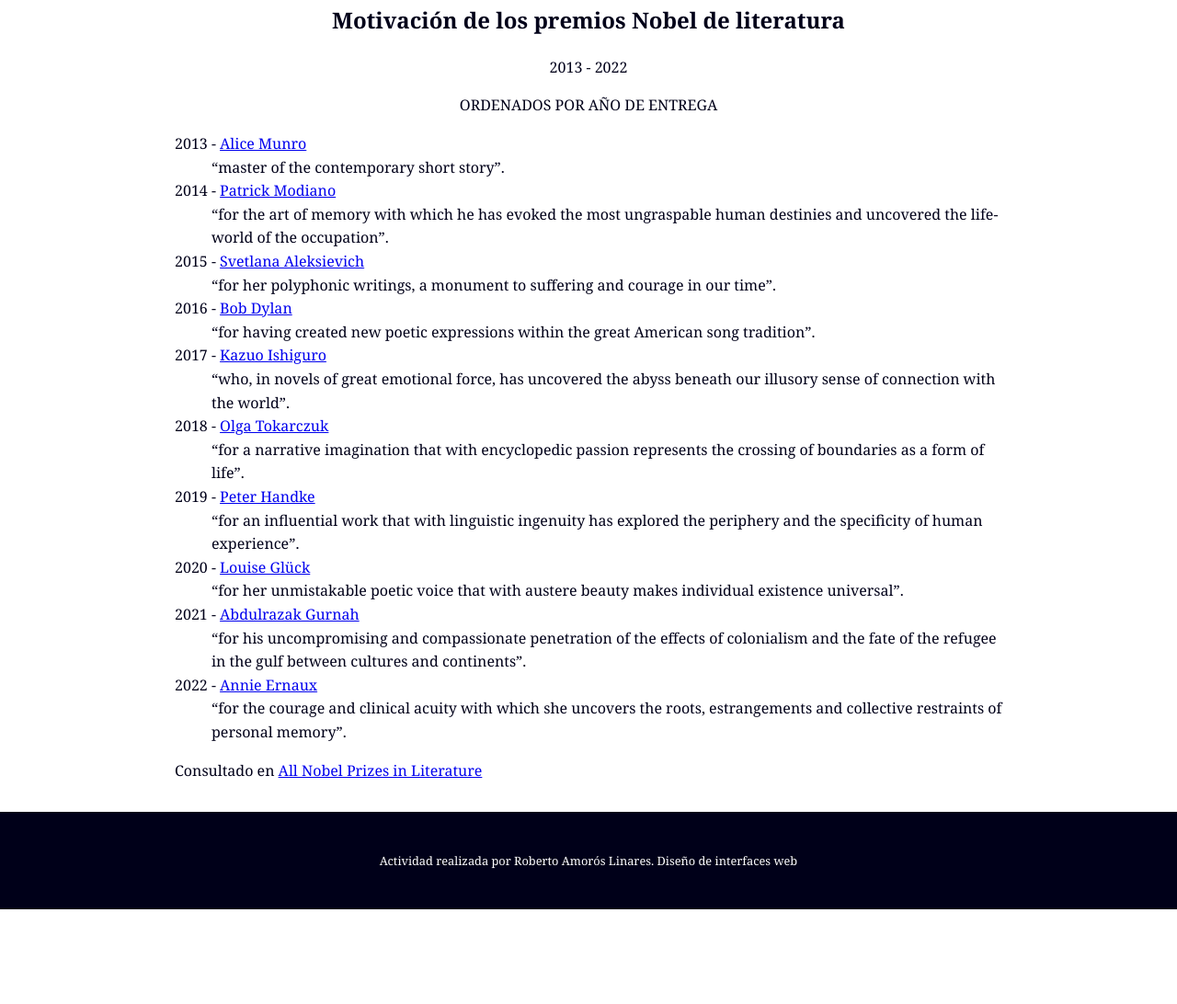
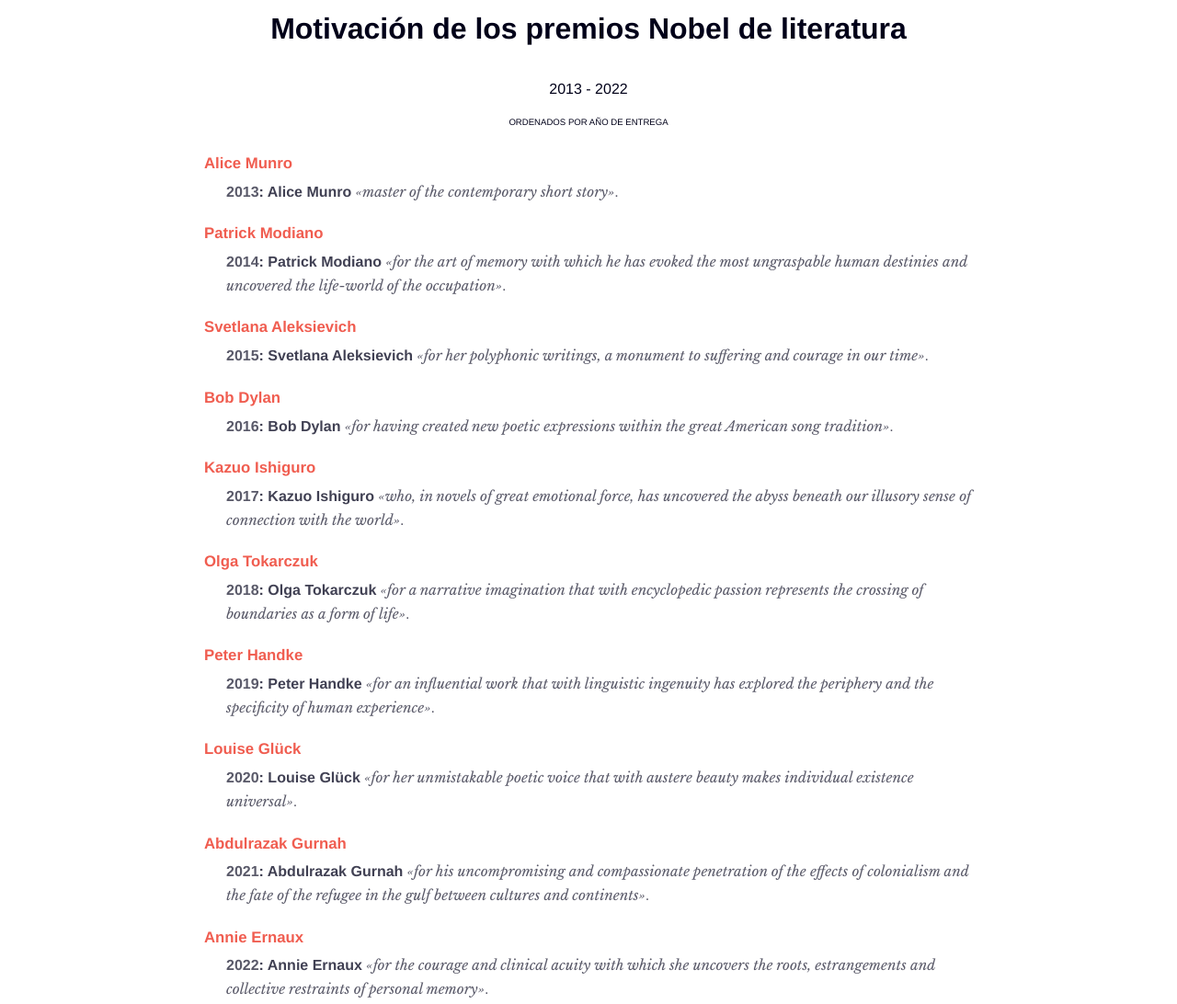
Before and after one commit to robertSpacecraft/DIWPractica1, a plain HTML site: page motivacion-premios.html in a window 1280 px wide. Shown: the part 199-1291 px from the top of the page at 92% size. Before the commit the page ends 1188 px from the top, so only its background shows below. Drawn offline with nearby package versions, Linux system fonts and the light colour scheme; a web font is replaced by a local one.

Commit message:
feat(completado): Práctica completada a falta de revisar detalles

```diff
--- a/css/estilos.css
+++ b/css/estilos.css
@@ -1,8 +1,66 @@
+/*Fuentes*/
+/*Liberation Sans (equiv. Helvetica) Para textos generales*/
+@font-face {
+    font-family: "Liberation Sans";
+    src: url("../fonts/liberation_sans/LiberationSans-Regular.ttf") format("truetype");
+    font-weight: 400;
+    font-style: normal;
+    font-display: swap;
+}
+
+@font-face {
+    font-family: "Liberation Sans";
+    src: url("../fonts/liberation_sans/LiberationSans-Italic.ttf") format("truetype");
+    font-weight: 400;
+    font-style: italic;
+    font-display: swap;
+}
+
+@font-face {
+    font-family: "Liberation Sans";
+    src: url("../fonts/liberation_sans/LiberationSans-Bold.ttf") format("truetype");
+    font-weight: 700;
+    font-style: normal;
+    font-display: swap;
+}
+
+@font-face {
+    font-family: "Liberation Sans";
+    src: url("../fonts/liberation_sans/LiberationSans-BoldItalic.ttf") format("truetype");
+    font-weight: 700;
+    font-style: italic;
+    font-display: swap;
+}
+
+/*Libre Baskerville (equiv. Georgia), para citas*/
+@font-face {
+    font-family: "Libre Baskerville";
+    src: url("../fonts/Libre_Baskerville/LibreBaskerville-Regular.ttf") format("truetype");
+    font-weight: 400;
+    font-style: normal;
+    font-display: swap;
+}
+
+@font-face {
+    font-family: "Libre Baskerville";
+    src: url("../fonts/Libre_Baskerville/LibreBaskerville-Italic.ttf") format("truetype");
+    font-weight: 400;
+    font-style: italic;
+    font-display: swap;
+}
+
+@font-face {
+    font-family: "Libre Baskerville";
+    src: url("../fonts/Libre_Baskerville/LibreBaskerville-Bold.ttf") format("truetype");
+    font-weight: 700;
+    font-style: normal;
+    font-display: swap;
+}
+
 /*Estilos generales*/
-
 body {
     margin: 0;
-    font-family: Georgia, 'Times New Roman', Times, serif;
+    font-family: "Liberation Sans", Arial, Helvetica, sans-serif;
     color: rgb(0, 0, 25);
     line-height: 1.6;
 }
@@ -19,17 +77,24 @@ body {
     margin: 1.5rem 0;
 }
 
-
+blockquote,
+q,
+cite {
+    font-family: "Libre Baskerville", Georgia, 'Times New Roman', Times, serif;
+    font-size: 0.95em;
+    line-height: 1.6;
+}
 
 /*Header*/
 header h1 {
     text-align: center;
     font-size: 3rem;
-    letter-spacing: 0.05em;
+    letter-spacing: 0.01em;
     margin: 1rem 0 0.5rem;
 }
 
 header h1 a {
+    font-family: "Libre Baskerville", Georgia, 'Times New Roman', Times, serif;
     text-decoration: none;
     color: rgb(240, 93, 80);
 }
@@ -147,19 +212,147 @@ em {
 /*Vídeo del index*/
 .video {
     margin: 2rem auto;
+    height: fit-content;
     text-align: center;
     max-width: 65%;
-    height: fit-content;
 }
 
 .video iframe {
-    width: 100%;
+    width: 33rem;
+    height: 20rem;
     border: none;
+}
 
-}
-.video figcaption{
+.video figcaption {
     margin-top: 0.5rem;
     font-size: 0.9em;
     font-style: italic;
     text-align: center;
 }
+
+/*Listado Nobel literatura*/
+/*El p de ordenados tiene una letra más pequeña*/
+.ordenacion {
+    font-size: 60%;
+}
+/* y el subtítulo más grande*/
+.subtitulo {
+    font-size: 200%;
+}
+
+.lista-idioma {
+    max-width: 900px;
+    margin-left: 7rem;
+    margin-right: 0;
+    padding: 1rem 1rem;
+}
+
+.lista-idioma > ul {
+    list-style: none;
+    padding-left: 0;
+    margin-left: 0;
+}
+
+.lista-idioma > ul > li {
+    position: relative;
+    margin: 1.25rem 0;
+    padding-left: 2.5rem;
+    font-weight: 700;
+    color: rgb(0, 0, 25, 0.6);
+}
+
+/* Icono de idioma */
+.lista-idioma .icono-idioma {
+    position: absolute;
+    left: 1rem;
+    width: 1.2em;
+    height: auto;
+}
+
+.lista-idioma > ul > li > ul {
+    margin: .5rem 0 0 0;
+    padding-left: 1.25rem;
+}
+
+.lista-idioma > ul > li > ul > li {
+    list-style: square;
+    margin: .35rem 0;
+    color: rgb(0, 0, 25);
+}
+
+.lista-idioma time {
+    font-weight: 700;
+    color: rgb(0, 0, 25, 0.6);
+}
+
+.lista-idioma a {
+    color: rgb(240, 93, 80);
+    text-decoration: none;
+}
+
+.lista-idioma a:hover {
+    color: rgba(240, 93, 80, .6);
+}
+
+/*La referencia*/
+.referencia {
+    font-size: 60%;
+    margin-left: 15rem;
+}
+.referencia a {
+    color: rgb(240, 93, 80);
+    text-decoration: none;
+}
+
+.referencia a:hover {
+    color: rgba(240, 93, 80, .6);
+}
+
+/*Motivación y premios*/
+.map {
+    max-width: 900px;
+    margin-left: 1rem;
+    margin-right: 0;
+    padding: 0 1rem;
+}
+
+.map dl {
+    margin: 1.5rem 0;
+}
+
+.map dt {
+    margin-top: 1rem;
+}
+
+.map dt a {
+    font-weight: 700;
+    color: rgb(240, 93, 80);
+    text-decoration: none;
+    font-size: 1.05rem;
+}
+
+.map dt a:hover {
+    color: rgba(240, 93, 80, 0.6);
+}
+
+.map dd {
+    margin: 0.25rem 0 1.25rem 0;
+    margin-left: 1.5rem;
+    color: rgba(0, 0, 25, 0.65);
+}
+
+.map dd .texto {
+    font-weight: 700;
+    color: rgba(0, 0, 25, 0.75);
+    margin-left: 0;
+}
+.map dd .texto time {
+    color: rgba(0, 0, 25, 0.65);
+}
+
+/*Para las citas*/
+.motivacion {
+    font-style: italic;
+    font-weight: 400;
+    quotes: "\00AB" "\00BB";
+}
--- a/motivacion-premios.html
+++ b/motivacion-premios.html
@@ -29,117 +29,137 @@
 
     <main class="container">
         <header>
-            <h2>Motivación de los premios Nobel de literatura</h2>
+            <h2 class="subtitulo">Motivación de los premios Nobel de literatura</h2>
             <p><time datetime="2013">2013</time> - <time datetime="2022">2022</time></p>
 
-            <p>ORDENADOS POR AÑO DE ENTREGA</p>
+            <p class="ordenacion">ORDENADOS POR AÑO DE ENTREGA</p>
         </header>
-
+        <div class="map">
             <dl>
                 <dt id="2013-alice-munro">
-                <time datetime="2013">2013</time> -
                     <a href="https://www.nobelprize.org/prizes/literature/2013/munro/facts/" target="_blank"
-                    rel="noopener noreferrer">Alice Munro</a>
+                        rel="noopener noreferrer">
+                        Alice Munro
+                    </a>
                 </dt>
                 <dd>
-                <q lang="en" cite="https://www.nobelprize.org/prizes/literature/2013/munro/facts/">master of the
-                    contemporary short story</q>.
+                    <span class="texto"><time datetime="2013">2013</time>: Alice Munro</span>
+                    <q class="motivacion" lang="en">master of the contemporary short story</q>.
                 </dd>
 
                 <dt id="2014-patrick-modiano">
-                <time datetime="2014">2014</time> -
                     <a href="https://www.nobelprize.org/prizes/literature/2014/modiano/facts/" target="_blank"
-                    rel="noopener noreferrer">Patrick Modiano</a>
+                        rel="noopener noreferrer">
+                        Patrick Modiano
+                    </a>
                 </dt>
                 <dd>
-                <q lang="en" cite="https://www.nobelprize.org/prizes/literature/2014/modiano/facts/">for the art of
-                    memory with which he has evoked the most ungraspable human destinies and uncovered the life-world of
-                    the occupation</q>.
+                    <span class="texto"><time datetime="2014">2014</time>: Patrick Modiano</span>
+                    <q class="motivacion" lang="en">for the art of memory with which he has evoked the most ungraspable human destinies and
+                        uncovered the life-world of the occupation</q>.
                 </dd>
+
                 <dt id="2015-svetlana-aleksievich">
-                <time datetime="2015">2015</time> -
                     <a href="https://www.nobelprize.org/prizes/literature/2015/alexievich/facts/" target="_blank"
-                    rel="noopener noreferrer">Svetlana Aleksievich</a>
+                        rel="noopener noreferrer">
+                        Svetlana Aleksievich
+                    </a>
                 </dt>
                 <dd>
-                <q lang="en" cite="https://www.nobelprize.org/prizes/literature/2015/alexievich/facts/">for her
-                    polyphonic writings, a monument to suffering and courage in our time</q>.
+                    <span class="texto"><time datetime="2015">2015</time>: Svetlana Aleksievich</span>
+                    <q class="motivacion" lang="en">for her polyphonic writings, a monument to suffering and courage in our time</q>.
                 </dd>
+
                 <dt id="2016-bob-dylan">
-                <time datetime="2016">2016</time> -
                     <a href="https://www.nobelprize.org/prizes/literature/2016/dylan/facts/" target="_blank"
-                    rel="noopener noreferrer">Bob Dylan</a>
+                        rel="noopener noreferrer">
+                        Bob Dylan
+                    </a>
                 </dt>
                 <dd>
-                <q lang="en" cite="https://www.nobelprize.org/prizes/literature/2016/dylan/facts/">for having created
-                    new poetic expressions within the great American song tradition</q>.
+                    <span class="texto"><time datetime="2016">2016</time>: Bob Dylan</span>
+                    <q class="motivacion" lang="en">for having created new poetic expressions within the great American song tradition</q>.
                 </dd>
+
                 <dt id="2017-kazuo-ishiguro">
-                <time datetime="2017">2017</time> -
                     <a href="https://www.nobelprize.org/prizes/literature/2017/ishiguro/facts/" target="_blank"
-                    rel="noopener noreferrer">Kazuo Ishiguro</a>
+                        rel="noopener noreferrer">
+                        Kazuo Ishiguro
+                    </a>
                 </dt>
                 <dd>
-                <q lang="en" cite="https://www.nobelprize.org/prizes/literature/2017/ishiguro/facts/">who, in novels of
-                    great emotional force, has uncovered the abyss beneath our illusory sense of connection with the
-                    world</q>.
+                    <span class="texto"><time datetime="2017">2017</time>: Kazuo Ishiguro</span>
+                    <q class="motivacion" lang="en">who, in novels of great emotional force, has uncovered the abyss beneath our illusory
+                        sense
+                        of connection with the world</q>.
                 </dd>
 
                 <dt id="2018-olga-tokarczuk">
-                <time datetime="2018">2018</time> -
                     <a href="https://www.nobelprize.org/prizes/literature/2018/tokarczuk/facts/" target="_blank"
-                    rel="noopener noreferrer">Olga Tokarczuk</a>
+                        rel="noopener noreferrer">
+                        Olga Tokarczuk
+                    </a>
                 </dt>
                 <dd>
-                <q lang="en" cite="https://www.nobelprize.org/prizes/literature/2018/tokarczuk/facts/">for a narrative
-                    imagination that with encyclopedic passion represents the crossing of boundaries as a form of
-                    life</q>.
+                    <span class="texto"><time datetime="2018">2018</time>: Olga Tokarczuk</span>
+                    <q class="motivacion" lang="en">for a narrative imagination that with encyclopedic passion represents the crossing of
+                        boundaries as a form of life</q>.
                 </dd>
+
                 <dt id="2019-peter-handke">
-                <time datetime="2019">2019</time> -
                     <a href="https://www.nobelprize.org/prizes/literature/2019/handke/facts/" target="_blank"
-                    rel="noopener noreferrer">Peter Handke</a>
+                        rel="noopener noreferrer">
+                        Peter Handke
+                    </a>
                 </dt>
                 <dd>
-                <q lang="en" cite="https://www.nobelprize.org/prizes/literature/2019/handke/facts/">for an influential
-                    work that with linguistic ingenuity has explored the periphery and the specificity of human
-                    experience</q>.
+                    <span class="texto"><time datetime="2019">2019</time>: Peter Handke</span>
+                    <q class="motivacion" lang="en">for an influential work that with linguistic ingenuity has explored the periphery and
+                        the
+                        specificity of human experience</q>.
                 </dd>
 
                 <dt id="2020-louise-gluck">
-                <time datetime="2020">2020</time> -
                     <a href="https://www.nobelprize.org/prizes/literature/2020/gluck/facts/" target="_blank"
-                    rel="noopener noreferrer">Louise Glück</a>
+                        rel="noopener noreferrer">
+                        Louise Glück
+                    </a>
                 </dt>
                 <dd>
-                <q lang="en" cite="https://www.nobelprize.org/prizes/literature/2020/gluck/facts/">for her unmistakable
-                    poetic voice that with austere beauty makes individual existence universal</q>.
+                    <span class="texto"><time datetime="2020">2020</time>: Louise Glück</span>
+                    <q class="motivacion" lang="en">for her unmistakable poetic voice that with austere beauty makes individual existence
+                        universal</q>.
                 </dd>
 
                 <dt id="2021-abdulrazak-gurnah">
-                <time datetime="2021">2021</time> -
                     <a href="https://www.nobelprize.org/prizes/literature/2021/gurnah/facts/" target="_blank"
-                    rel="noopener noreferrer">Abdulrazak Gurnah</a>
+                        rel="noopener noreferrer">
+                        Abdulrazak Gurnah
+                    </a>
                 </dt>
                 <dd>
-                <q lang="en" cite="https://www.nobelprize.org/prizes/literature/2021/gurnah/facts/">for his
-                    uncompromising and compassionate penetration of the effects of colonialism and the fate of the
-                    refugee in the gulf between cultures and continents</q>.
+                    <span class="texto"><time datetime="2021">2021</time>: Abdulrazak Gurnah</span>
+                    <q class="motivacion" lang="en">for his uncompromising and compassionate penetration of the effects of colonialism and
+                        the
+                        fate of the refugee in the gulf between cultures and continents</q>.
                 </dd>
 
                 <dt id="2022-annie-ernaux">
-                <time datetime="2022">2022</time> -
                     <a href="https://www.nobelprize.org/prizes/literature/2022/ernaux/facts/" target="_blank"
-                    rel="noopener noreferrer">Annie Ernaux</a>
+                        rel="noopener noreferrer">
+                        Annie Ernaux
+                    </a>
                 </dt>
                 <dd>
-                <q lang="en" cite="https://www.nobelprize.org/prizes/literature/2022/ernaux/facts/">for the courage and
-                    clinical acuity with which she uncovers the roots, estrangements and collective restraints of
-                    personal memory</q>.
+                    <span class="texto"><time datetime="2022">2022</time>: Annie Ernaux</span>
+                    <q class="motivacion" lang="en">for the courage and clinical acuity with which she uncovers the roots, estrangements
+                        and
+                        collective restraints of personal memory</q>.
                 </dd>
             </dl>
+        </div>
 
-        <p>
+        <p class="referencia">
             Consultado en
             <a href="https://www.nobelprize.org/prizes/lists/all-nobel-prizes-in-literature/" target="_blank"
                 rel="noopener">
```
Also changed, not shown: listado-nobel-literatura.html (+10 -10 lines), fonts/Libre_Baskerville/LibreBaskerville-Bold.ttf (added), fonts/Libre_Baskerville/LibreBaskerville-Italic.ttf (added), fonts/Libre_Baskerville/LibreBaskerville-Regular.ttf (added), fonts/liberation_sans/LiberationSans-Bold.ttf (added), fonts/liberation_sans/LiberationSans-BoldItalic.ttf (added), fonts/liberation_sans/LiberationSans-Italic.ttf (added), fonts/liberation_sans/LiberationSans-Regular.ttf (added). Lines whose indentation alone changed are shown as unchanged.
